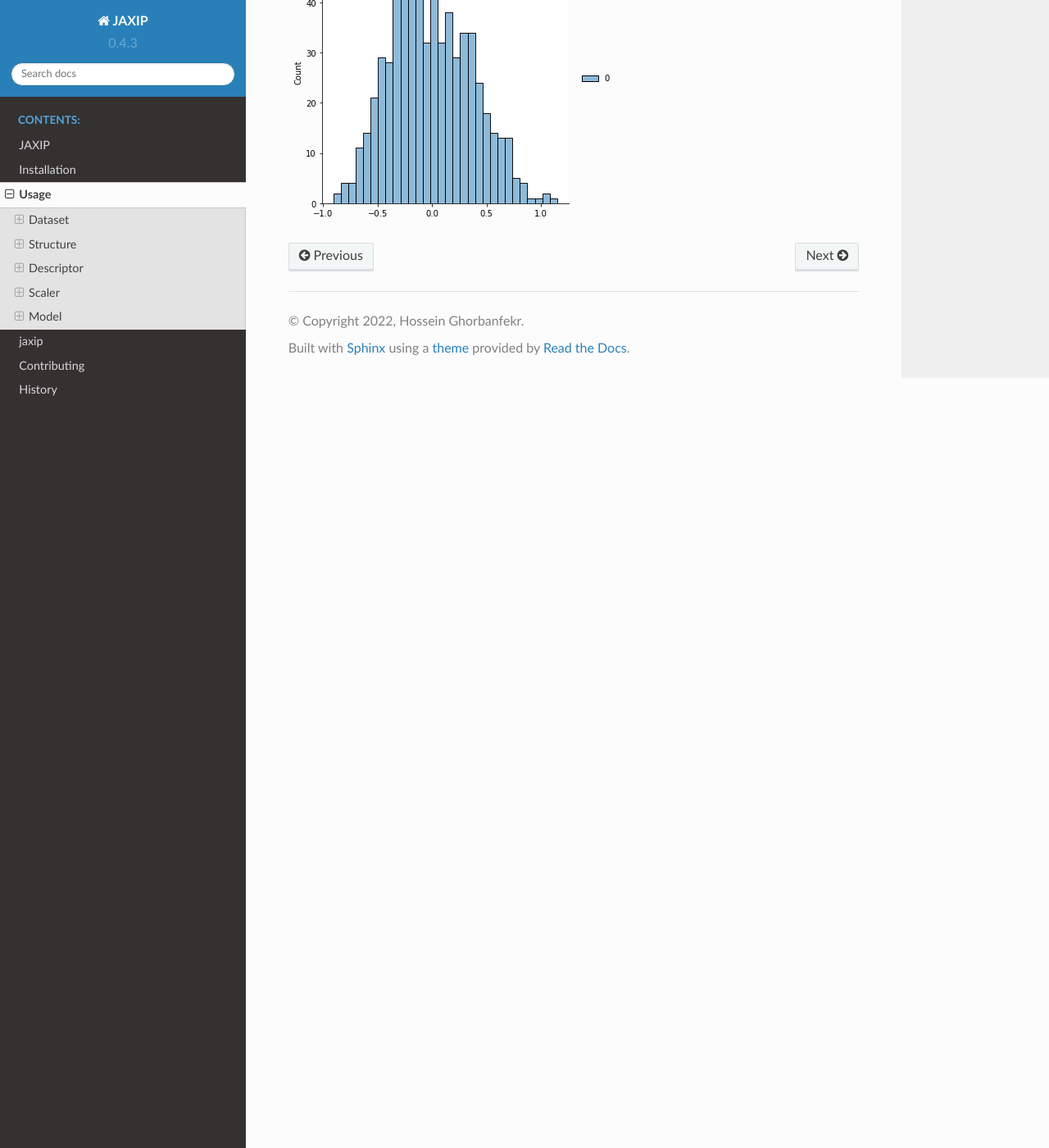
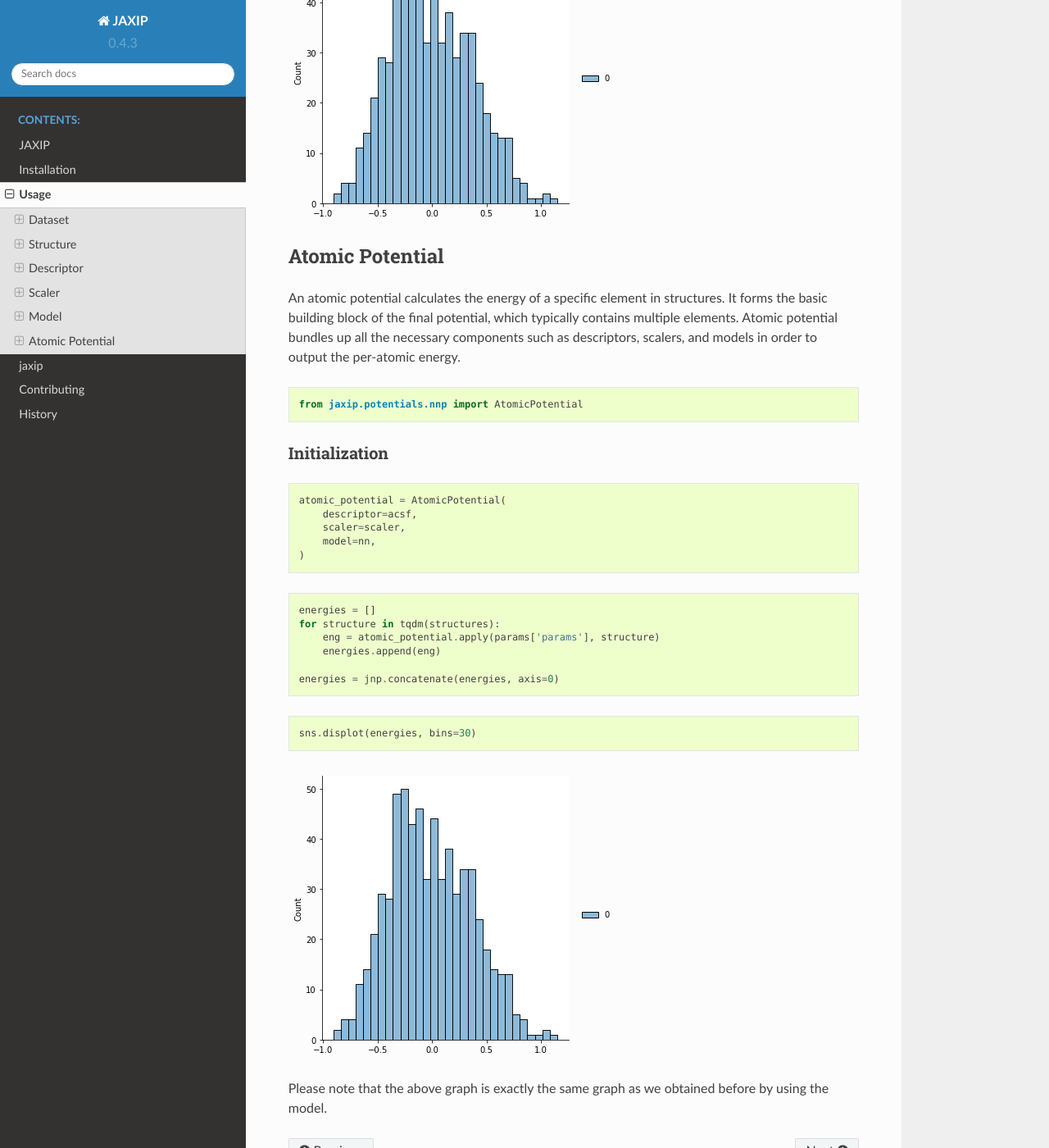
Before and after one commit to hghcomphys/pantea, a Sphinx documentation site: the page built from docs/usage.rst, in a window 1280 px wide and 1400 px high, scrolled down 6720 px. Shown: the whole window at 82% size. Built offline with Sphinx 7.4.7 and the Read the Docs theme 2.0.0, drawn with Linux system fonts in a browser that asks for light colours; some of the changed text lies outside the part shown.

Commit message:
add atomic potential usage doc

```diff
--- a/docs/usage.rst
+++ b/docs/usage.rst
@@ -354,11 +354,52 @@ Computing output energy
 '''''''''''''''''''''''
 .. code:: python
 
-    eng = nn.apply(params, scaled_x[:, :])  # this is an untrained model
+    energies = nn.apply(params, scaled_x[:, :])  # this is an untrained model
 
 .. code:: python
 
-    sns.displot(eng, bins=30);
+    sns.displot(energies, bins=30);
 
 
 .. image:: images/quick_start/output_44_0.png
+
+
+Atomic Potential
+----------------
+An atomic potential calculates the energy of a specific element in structures.
+It forms the basic building block of the final potential, which typically contains multiple elements.
+Atomic potential bundles up all the necessary components such as descriptors, scalers, and models
+in order to output the per-atomic energy.
+
+.. code:: python
+
+    from jaxip.potentials.nnp import AtomicPotential
+
+
+Initialization
+''''''''''''''
+
+.. code:: python
+
+    atomic_potential = AtomicPotential(
+        descriptor=acsf,
+        scaler=scaler,
+        model=nn,
+    )
+
+.. code:: python
+
+    energies = []
+    for structure in tqdm(structures):
+        eng = atomic_potential.apply(params['params'], structure)
+        energies.append(eng)
+
+    energies = jnp.concatenate(energies, axis=0)
+
+.. code:: python
+
+    sns.displot(energies, bins=30)
+
+
+.. image:: images/quick_start/output_44_0.png
+Please note that the above graph is exactly the same graph as we obtained before by using the model.
```
